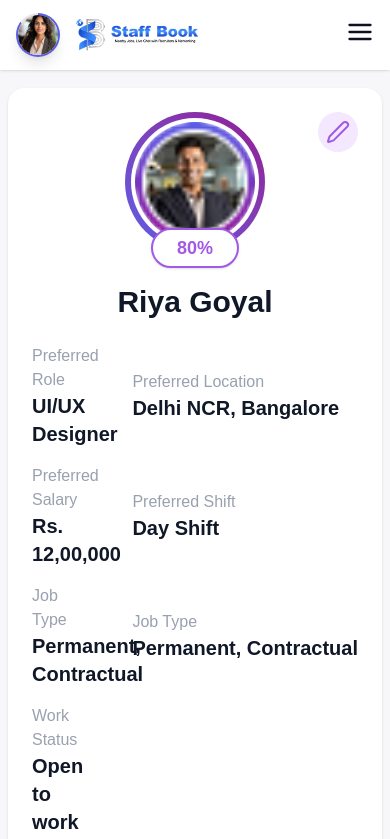
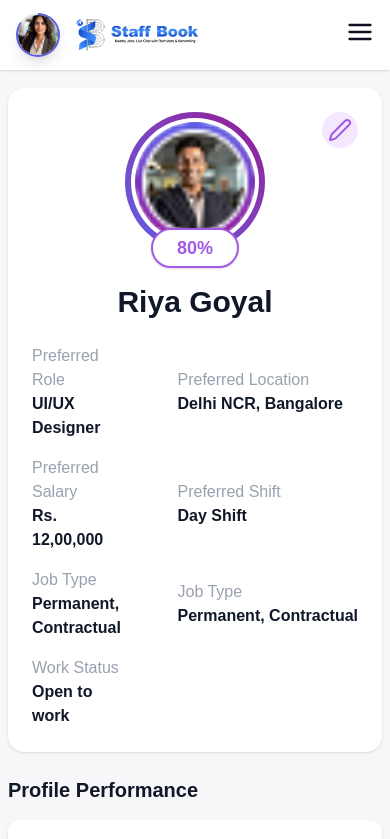
Before and after one commit to nikhilpsingh23/staffbook-f, a Next.js app: page /profile in a window 390 px wide. Shown: the top 839 px of the page. Built offline with nearby package versions, Linux system fonts and the light colour scheme.

Commit message:
Ui updated

```diff
--- a/src/app/home/page.tsx
+++ b/src/app/home/page.tsx
@@ -14,7 +14,10 @@ export default function HomePage() {
       {/* <Navbar/> */}
 
       <JobSearchBar/>
+      <div className="py-4 md:px-6">
+
       <FeaturedJobsSection/>
+      </div>
       <PopularRolesSection />
       <CreativesSection/>
       <CompanyLogoSection/>
--- a/src/components/profile/BasicDetails.tsx
+++ b/src/components/profile/BasicDetails.tsx
@@ -18,12 +18,12 @@ export default function BasicDetails() {
     <div className="relative bg-white rounded-2xl shadow p-6 mb-6">
       <h2 className="text-3xl font-bold text-gray-900 mb-4">{SITE_CONFIG.basicDetails.section}</h2>
       <button
-        className="absolute top-6 right-6 bg-gradient-to-r from-[#5B5DE6] to-[#921294] text-white rounded-full p-2 shadow hover:opacity-90 flex items-center"
-        onClick={handleEditBasicDetails}
-        aria-label="Edit Basic Details"
-      >
-        <Edit2 size={20} />
-      </button>
+          className="w-9 h-9 rounded-full bg-[#f3e8ff] flex items-center justify-center cursor-pointer absolute top-8 right-8"
+          onClick={handleEditBasicDetails}
+          aria-label="Edit Profile Summary"
+        >
+          <Edit2 size={22} className="text-[#a259e6]" />
+        </button>
       <div className="grid grid-cols-1 md:grid-cols-2 gap-4">
         <div>
           <div className="text-gray-400 text-base font-medium mb-1">{SITE_CONFIG.basicDetails.totalExperience}</div>
--- a/src/components/profile/ExperienceSection.tsx
+++ b/src/components/profile/ExperienceSection.tsx
@@ -64,7 +64,7 @@ export default function ExperienceSection() {
   };
 
   return (
-    <div className="w-full bg-white rounded-2xl shadow p-8 flex flex-col gap-6 relative">
+    <div className="w-full bg-white rounded-2xl shadow p-5 flex flex-col gap-6 relative">
       <div className="flex items-center justify-between mb-4">
         <h2 className="text-3xl font-bold text-gray-900">{SITE_CONFIG.experienceSection.section}</h2>
         <div className="flex gap-2 absolute top-8 right-8">
--- a/src/components/profile/ProfileHeader.tsx
+++ b/src/components/profile/ProfileHeader.tsx
@@ -8,7 +8,7 @@ export default function ProfileHeader() {
     <div className="w-full bg-white rounded-2xl shadow p-6 flex flex-col gap-6 relative">
       {/* Edit Icon */}
       <div className="absolute top-6 right-6">
-        <div className="w-10 h-10 rounded-full bg-[#f3e8ff] flex items-center justify-center cursor-pointer">
+        <div className="w-9 h-9 rounded-full bg-[#f3e8ff] flex items-center justify-center cursor-pointer">
           <Edit2 size={24} className="text-[#a259e6]" />
         </div>
       </div>
@@ -34,31 +34,31 @@ export default function ProfileHeader() {
           </div>
           <div>
             <p className="text-gray-400 ">{SITE_CONFIG.profileHeader.preferredRole}</p>
-            <p className="text-xl font-semibold text-gray-900">{user.preferredRole}</p>
+            <p className="text-base md:text-xl font-semibold text-gray-900">{user.preferredRole}</p>
           </div>
           <div>
             <p className="text-gray-400">{SITE_CONFIG.profileHeader.preferredLocation}</p>
-            <p className="text-xl font-semibold text-gray-900">{user.preferredLocation}</p>
+            <p className="text-base md:text-xl font-semibold text-gray-900">{user.preferredLocation}</p>
           </div>
           <div>
             <p className="text-gray-400">{SITE_CONFIG.profileHeader.preferredSalary}</p>
-            <p className="text-xl font-semibold text-gray-900">{user.preferredSalary}</p>
+            <p className="text-base md:text-xl font-semibold text-gray-900">{user.preferredSalary}</p>
           </div>
           <div>
             <p className="text-gray-400">{SITE_CONFIG.profileHeader.preferredShift}</p>
-            <p className="text-xl font-semibold text-gray-900">{user.preferredShift}</p>
+            <p className="text-base md:text-xl font-semibold text-gray-900">{user.preferredShift}</p>
           </div>
           <div>
             <p className="text-gray-400">{SITE_CONFIG.profileHeader.jobType}</p>
-            <p className="text-xl font-semibold text-gray-900">{user.jobType}</p>
+            <p className="text-base md:text-xl font-semibold text-gray-900">{user.jobType}</p>
           </div>
           <div>
             <p className="text-gray-400">{SITE_CONFIG.profileHeader.jobType}</p>
-            <p className="text-xl font-semibold text-gray-900">{user.jobType}</p>
+            <p className="text-base md:text-xl font-semibold text-gray-900">{user.jobType}</p>
           </div>
           <div>
             <p className="text-gray-400">{SITE_CONFIG.profileHeader.workStatus}</p>
-            <p className="text-xl font-semibold text-gray-900">{user.workStatus}</p>
+            <p className="text-base md:text-xl font-semibold text-gray-900">{user.workStatus}</p>
           </div>
         </div>
       </div>
--- a/src/components/profile/ProfilePerformanceStats.tsx
+++ b/src/components/profile/ProfilePerformanceStats.tsx
@@ -20,7 +20,7 @@ const icons: Record<string, React.FC<React.SVGProps<SVGSVGElement>>> = {
 
 const ProfilePerformanceStats: React.FC = () => {
   return (
-    <div className="w-full bg-[#FAFAFA] rounded-2xl p-6">
+    <div className="w-full  rounded-2xl py-6">
       <div className="text-xl font-bold text-gray-900 mb-4">{PROFILE_PERFORMANCE_TITLE}</div>
       <div className="grid grid-cols-1 sm:grid-cols-2 md:grid-cols-3 gap-4">
         {profilePerformanceStats.map((stat) => {
--- a/src/components/profile/ProjectsSection.tsx
+++ b/src/components/profile/ProjectsSection.tsx
@@ -80,7 +80,7 @@ export default function ProjectsSection() {
       {projects.map((proj: Project, idx: number) => (
         <div key={proj.name + idx} className="border-b last:border-b-0 pb-8 mb-8 flex flex-col gap-2 relative">
           <button
-            className="absolute top-4 right-4 w-8 h-8 rounded-full bg-[#f3e8ff] flex items-center justify-center cursor-pointer"
+            className="absolute top-4 right-0 w-8 h-8 rounded-full bg-[#f3e8ff] flex items-center justify-center cursor-pointer"
             onClick={() => handleEdit(idx)}
             aria-label="Edit Project"
           >
--- a/src/components/profile/SkillsSidebar.tsx
+++ b/src/components/profile/SkillsSidebar.tsx
@@ -11,10 +11,10 @@ const SkillsSidebar: React.FC = () => (
       <div className="flex items-center justify-between mb-2">
         <h3 className="text-2xl font-bold text-gray-900">{SITE_CONFIG.skills.section}</h3>
         <div className="flex gap-2">
-          <div className="w-8 h-8 rounded-full bg-[#f3e8ff] flex items-center justify-center cursor-pointer">
+          <div className="w-9 h-9 rounded-full bg-[#f3e8ff] flex items-center justify-center cursor-pointer">
             <Plus size={20} className="text-[#a259e6]" />
           </div>
-          <div className="w-8 h-8 rounded-full bg-[#f3e8ff] flex items-center justify-center cursor-pointer">
+          <div className="w-9 h-9 rounded-full bg-[#f3e8ff] flex items-center justify-center cursor-pointer">
             <Edit2 size={20} className="text-[#a259e6]" />
           </div>
         </div>
--- a/src/components/shared/SeeAllButton.tsx
+++ b/src/components/shared/SeeAllButton.tsx
@@ -8,7 +8,7 @@ interface SeeAllButtonProps extends React.ButtonHTMLAttributes<HTMLDivElement> {
 
 const SeeAllButton: React.FC<SeeAllButtonProps> = ({ children, className = '', ...props }) => (
   <div
-    className={`flex items-center gap-2 md:gap-6 text-xl md:text-xl font-bold text-transparent bg-clip-text bg-gradient-to-r from-[#5B5DE6] to-[#921294] hover:underline transition ${className}`}
+    className={`flex items-center gap-1 md:gap-6 text-lg md:text-xl font-bold text-transparent bg-clip-text bg-gradient-to-r from-[#5B5DE6] to-[#921294] hover:underline transition ${className}`}
     {...props}
   >
     <span>{children}</span>
```
Also changed, not shown: src/components/Postloginpage/CreativeSection.tsx (+7 -3 lines).
